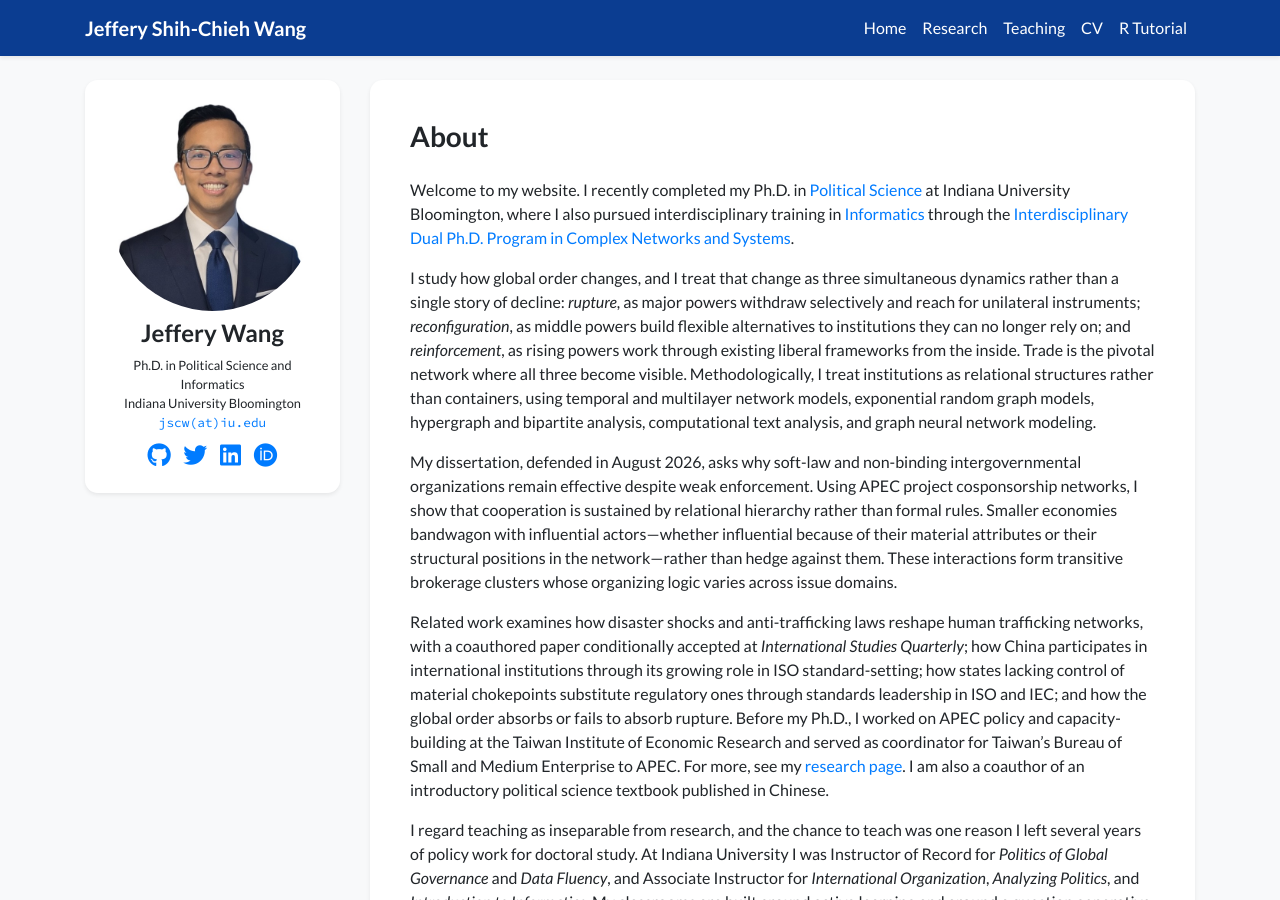
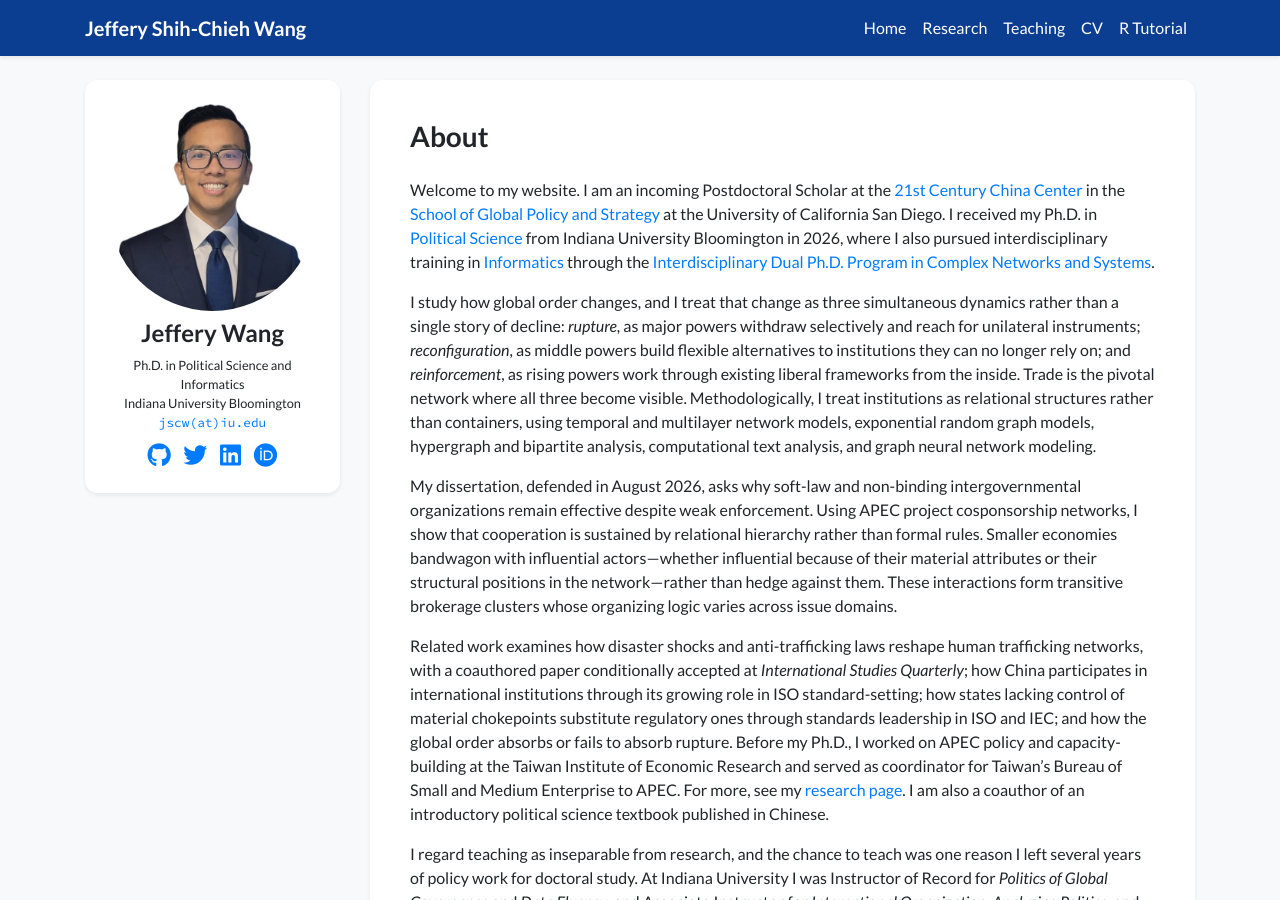
Before and after one commit to jefferywang29/jefferywang29.github.io, a Jekyll site: the page built from index.html, in a window 1280 px wide and 900 px high. Built offline with Jekyll 4.4.1, drawn with Linux system fonts in a browser that asks for light colours; nearby versions of some CDN libraries; a style sheet for code colours, icons or effects is not loaded.

Commit message:
Update profile.yml

```diff
--- a/_data/profile.yml
+++ b/_data/profile.yml
@@ -19,10 +19,12 @@ short_bio_text_justify: false
 
 short_bio: >-
   <p>
-    Welcome to my website. I recently completed my Ph.D.
-    in <a href="https://polisci.indiana.edu/index.html" target="_blank">Political Science</a>
-    at Indiana University Bloomington,
-    where I also pursued interdisciplinary training in
+    Welcome to my website. I am an incoming Postdoctoral Scholar at the
+    <a href="https://china.ucsd.edu/" target="_blank">21st Century China Center</a>
+    in the <a href="https://gps.ucsd.edu/" target="_blank">School of Global Policy and Strategy</a>
+    at the University of California San Diego. I received my Ph.D. in
+    <a href="https://polisci.indiana.edu/index.html" target="_blank">Political Science</a>
+    from Indiana University Bloomington in 2026, where I also pursued interdisciplinary training in
     <a href="https://informatics.indiana.edu/index.html" target="_blank">Informatics</a>
     through the
     <a href="https://cns.iu.edu/docs/handouts/CNetS-NRT-lo.pdf" target="_blank">Interdisciplinary Dual Ph.D. Program
```
